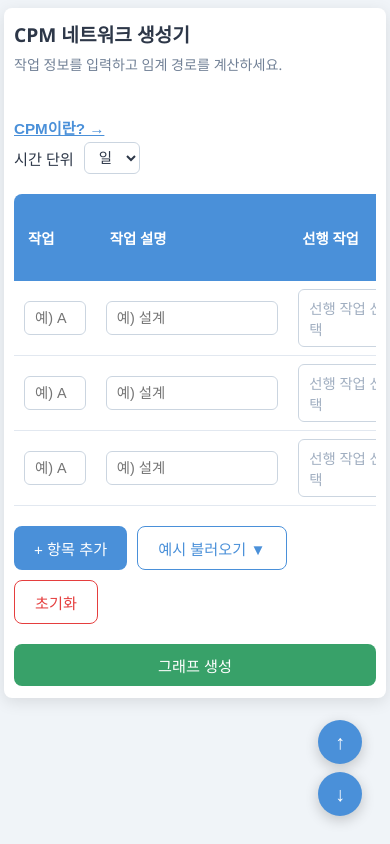
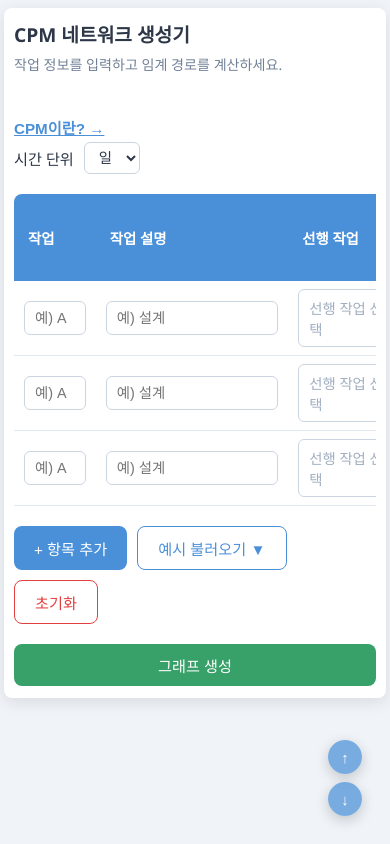
Before and after one commit to 21017030/cpm-network, a React (Vite) app: page / in a window 390 px wide. Built offline with nearby package versions, Linux system fonts and the light colour scheme.

Commit message:
Add graph interaction hint text; refactor scroll buttons to CSS class with opacity and mobile size reduction

```diff
--- a/src/App.tsx
+++ b/src/App.tsx
@@ -20,21 +20,6 @@ import { Activity, Unit } from './types';
 // React state가 아닌 모듈 변수로 관리하여 리렌더링과 무관하게 항상 증가한다.
 let nextId = 14;
 
-// 고정 위치 스크롤 버튼 공통 스타일
-const scrollBtnStyle: React.CSSProperties = {
-  background: '#4a90d9',
-  color: '#fff',
-  border: 'none',
-  borderRadius: '50%',
-  width: 44,
-  height: 44,
-  fontSize: 20,
-  cursor: 'pointer',
-  boxShadow: '0 4px 14px rgba(0,0,0,0.2)',
-  display: 'flex',
-  alignItems: 'center',
-  justifyContent: 'center',
-};
 
 // 초기 빈 행 3개: 앱이 처음 열렸을 때 입력 테이블에 보여줄 기본 상태
 const initialActivities: Activity[] = [
@@ -225,14 +210,14 @@ export default function App() {
         <button
           onClick={() => window.scrollTo({ top: 0, behavior: 'smooth' })}
           title="맨 위로"
-          style={scrollBtnStyle}
+          className="scroll-btn"
         >
           ↑
         </button>
         <button
           onClick={() => window.scrollTo({ top: document.body.scrollHeight, behavior: 'smooth' })}
           title="맨 아래로"
-          style={scrollBtnStyle}
+          className="scroll-btn"
         >
           ↓
         </button>
--- a/src/components/CpmGuide.tsx
+++ b/src/components/CpmGuide.tsx
@@ -536,14 +536,14 @@ export default function CpmGuide({ onBack }: Props) {
         <button
           onClick={() => window.scrollTo({ top: 0, behavior: 'smooth' })}
           title="맨 위로"
-          style={{ background: '#4a90d9', color: '#fff', border: 'none', borderRadius: '50%', width: 44, height: 44, fontSize: 20, cursor: 'pointer', boxShadow: '0 4px 14px rgba(0,0,0,0.2)', display: 'flex', alignItems: 'center', justifyContent: 'center' }}
+          className="scroll-btn"
         >
           ↑
         </button>
         <button
           onClick={() => window.scrollTo({ top: document.body.scrollHeight, behavior: 'smooth' })}
           title="맨 아래로"
-          style={{ background: '#4a90d9', color: '#fff', border: 'none', borderRadius: '50%', width: 44, height: 44, fontSize: 20, cursor: 'pointer', boxShadow: '0 4px 14px rgba(0,0,0,0.2)', display: 'flex', alignItems: 'center', justifyContent: 'center' }}
+          className="scroll-btn"
         >
           ↓
         </button>
--- a/src/components/NetworkGraph.tsx
+++ b/src/components/NetworkGraph.tsx
@@ -172,6 +172,11 @@ export default function NetworkGraph({ result }: Props) {
         )}
       </div>
 
+      {/* 조작 안내 텍스트 */}
+      <p className="graph-hint">
+        {isMobile ? '한 번 탭: 설명 표시 / 두 번 탭: 상세 정보 표시' : '클릭: 상세 정보 표시 / 마우스 오버: 설명 표시'}
+      </p>
+
       {/* 하단 컨트롤 바 */}
       <div className="graph-controls">
         <div style={{ display: 'flex', alignItems: 'center', gap: 8 }}>
--- a/src/index.css
+++ b/src/index.css
@@ -332,6 +332,33 @@ tbody td input:focus {
   position: relative;
 }
 
+/* 그래프 조작 안내 텍스트 */
+.graph-hint {
+  text-align: center;
+  font-size: 0.8rem;
+  color: #a0aec0;
+  padding: 5px 16px 6px;
+  background: #f7fafc;
+  border-top: 1px solid #e2e8f0;
+  margin: 0;
+}
+
+/* 스크롤 이동 버튼 (App, CpmGuide 공통) */
+.scroll-btn {
+  background: rgba(74, 144, 217, 0.72);
+  color: #fff;
+  border: none;
+  border-radius: 50%;
+  width: 44px;
+  height: 44px;
+  font-size: 20px;
+  cursor: pointer;
+  box-shadow: 0 4px 14px rgba(0, 0, 0, 0.2);
+  display: flex;
+  align-items: center;
+  justify-content: center;
+}
+
 /* NetworkGraph 하단 컨트롤 바 */
 .graph-controls {
   padding: 10px 16px;
@@ -434,6 +461,12 @@ tbody td input:focus {
   .graph-controls {
     padding: 8px 12px;
   }
+
+  .scroll-btn {
+    width: 34px;
+    height: 34px;
+    font-size: 15px;
+  }
 }
 
 /*
```
